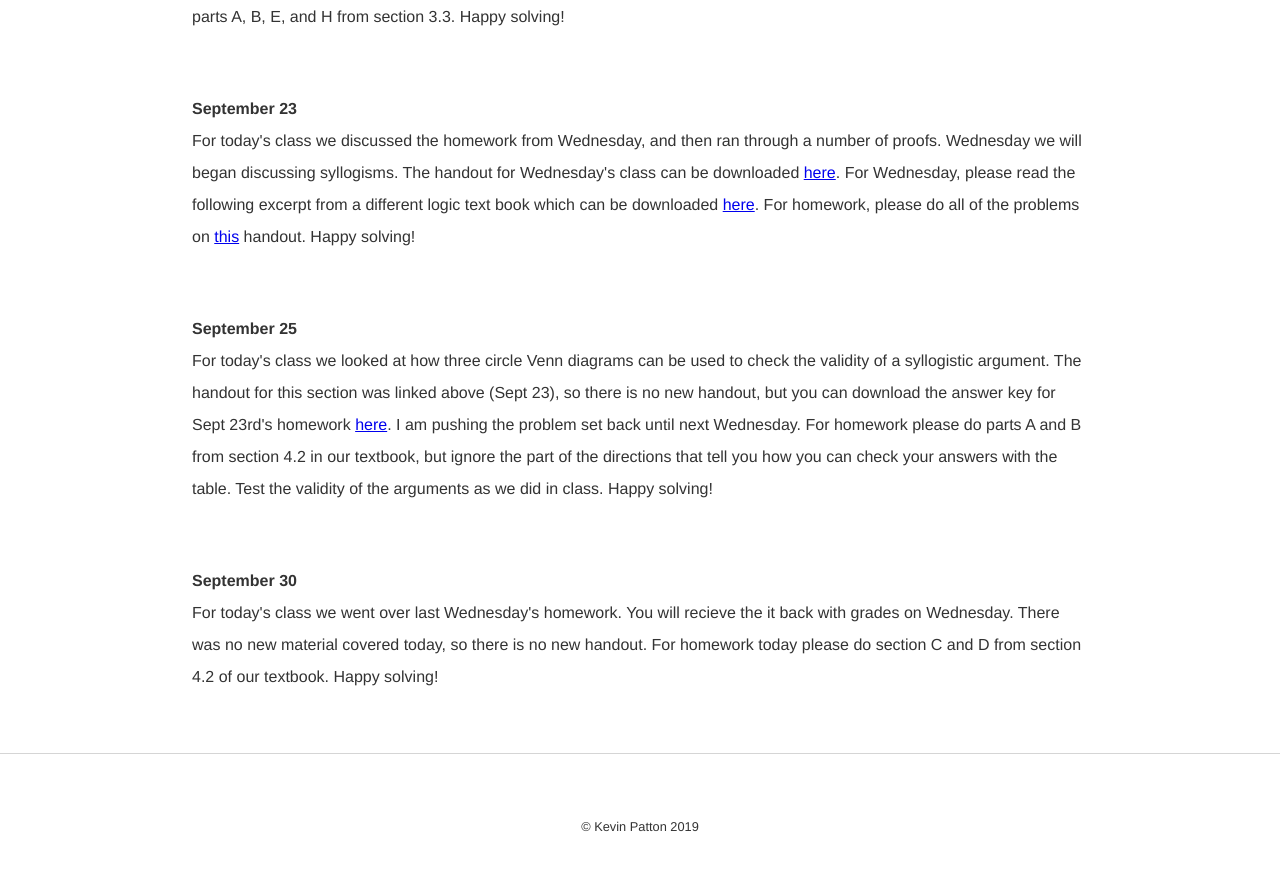
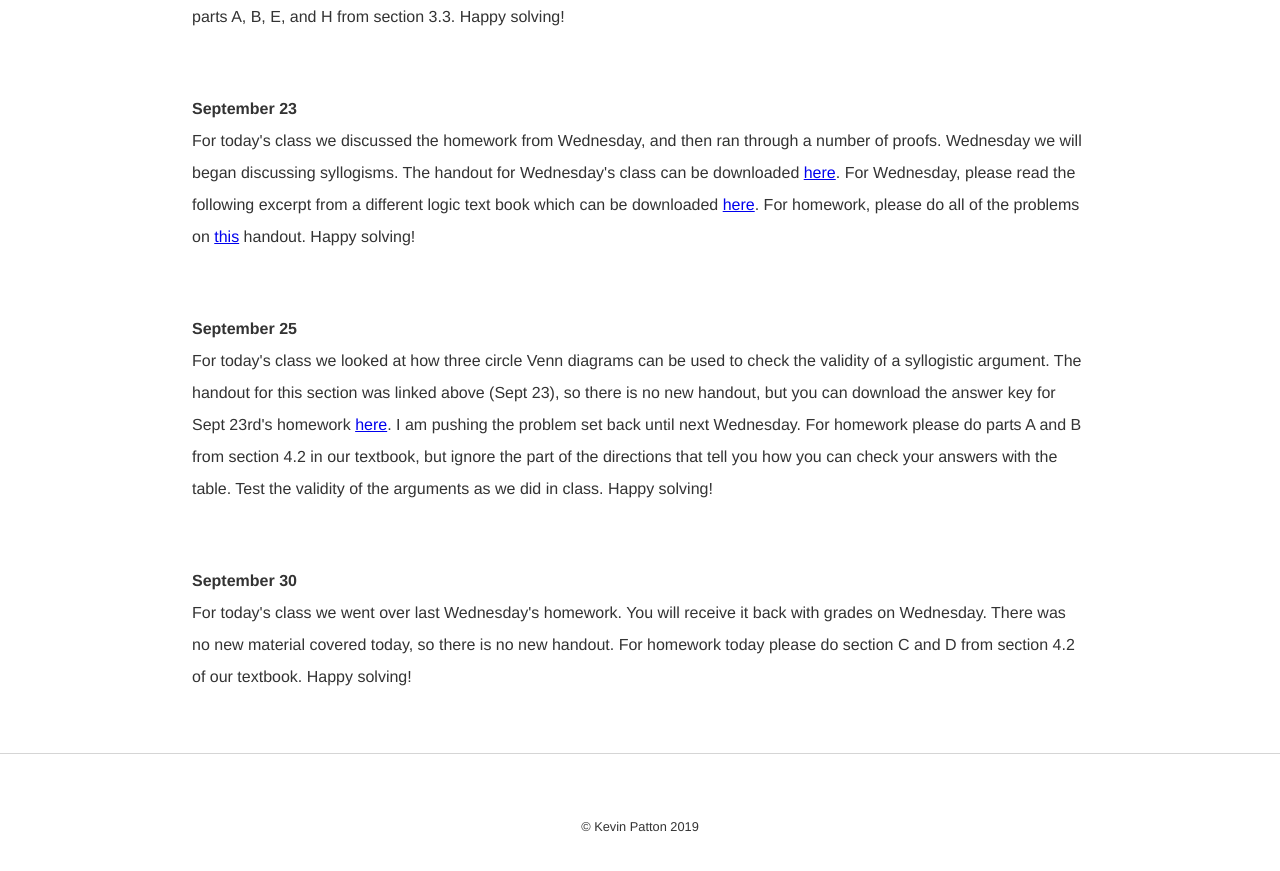
Before and after one commit to kevinjpatton/kevinjpatton.github.io, a Jekyll site: the page built from teaching/phil_1210/index.html, in a window 1280 px wide and 900 px high, scrolled down 2112 px. Shown: the top 871 px of the window. Built offline with Jekyll 4.4.1, drawn with Linux system fonts in a browser that asks for light colours; Markdown is read by kramdown in place of the engine named in the settings.

Commit message:
Update index.html

```diff
--- a/teaching/phil_1210/index.html
+++ b/teaching/phil_1210/index.html
@@ -29,4 +29,4 @@ For today's class we discussed the homework from Wednesday, and then ran through
 <p><b>September 25</b><br>
 For today's class we looked at how three circle Venn diagrams can be used to check the validity of a syllogistic argument.  The handout for this section was linked above (Sept 23), so there is no new handout, but you can download the answer key for Sept 23rd's homework <a href="/teaching/phil_1210/Categorical Proofs - Answer Key.pdf" target="_blank">here</a>.  I am pushing the problem set back until next Wednesday.  For homework please do parts A and B from section 4.2 in our textbook, but ignore the part of the directions that tell you how you can check your answers with the table.  Test the validity of the arguments as we did in class.  Happy solving!</p>
 <p><b>September 30</b><br>
-For today's class we went over last Wednesday's homework.  You will recieve the it back with grades on Wednesday.  There was no new material covered today, so there is no new handout.  For homework today please do section C and D from section 4.2 of our textbook.  Happy solving!</p>
+For today's class we went over last Wednesday's homework.  You will receive it back with grades on Wednesday.  There was no new material covered today, so there is no new handout.  For homework today please do section C and D from section 4.2 of our textbook.  Happy solving!</p>
```
